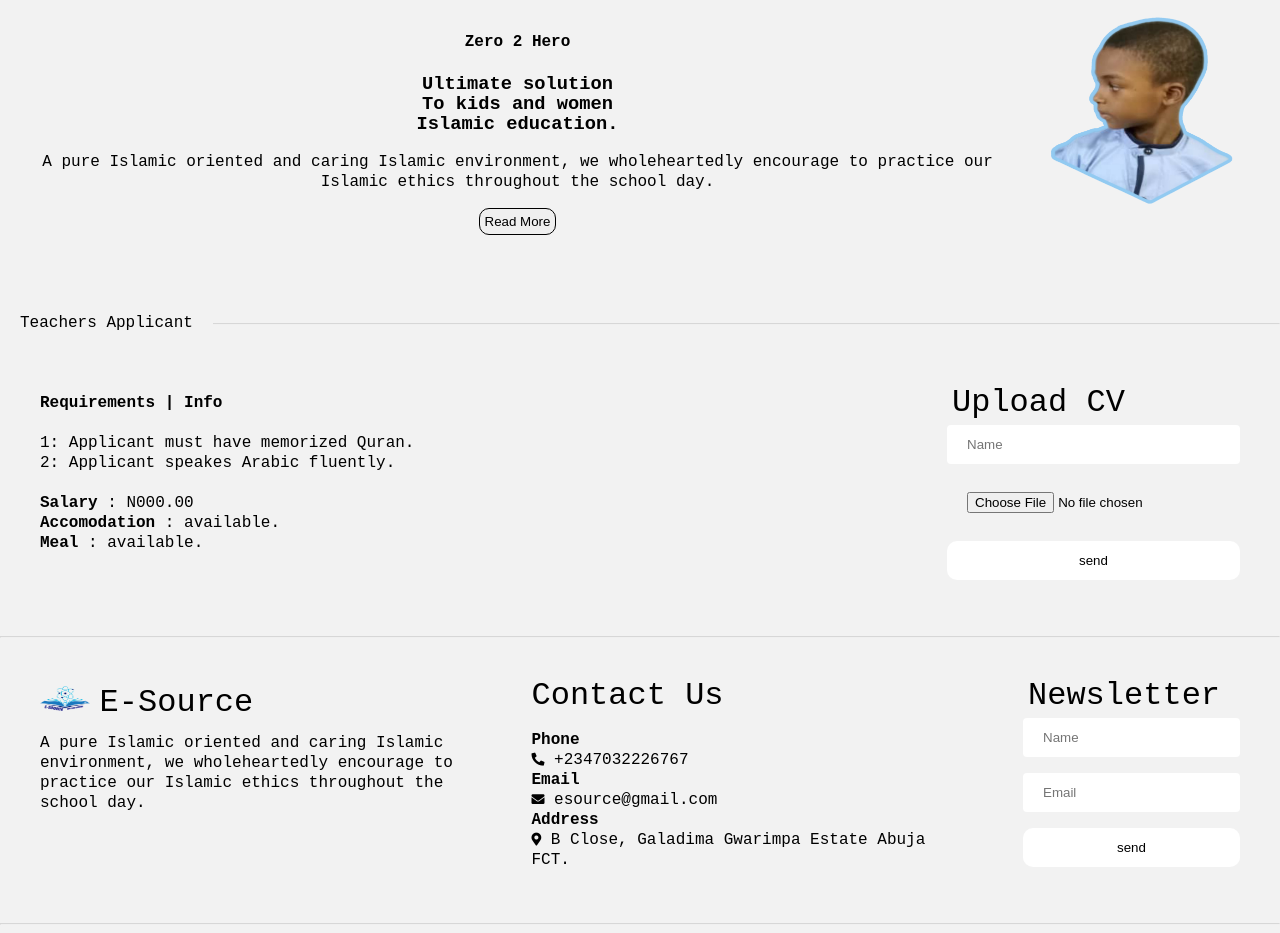
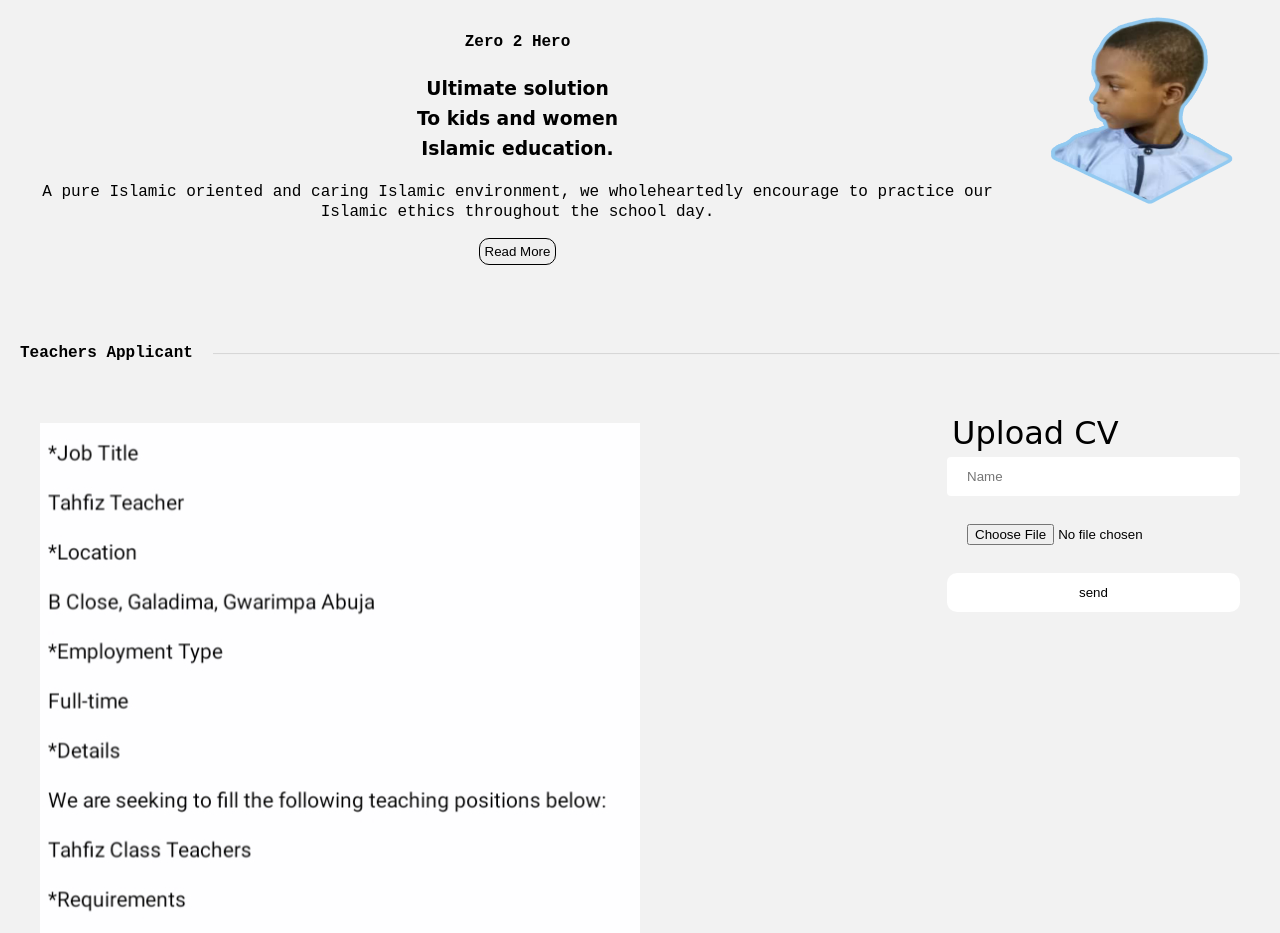
Before and after one commit to khalifa040/esb, a plain HTML site: page apply.html in a window 1280 px wide. Shown: the part 156-1089 px from the top of the page. Drawn offline with Linux system fonts and the light colour scheme.

Commit message:
Add files via upload

```diff
--- a/apply.html
+++ b/apply.html
@@ -2,7 +2,6 @@
 <html lang="en">
 <head>
     <meta charset="UTF-8">
-    <title>E-Source Brilliant Academy</title>
     <meta content="width=device-width, initial-scale=1.0" name="viewport">
     <meta content="E-Source Brilliant Academy" name="keywords">
     <meta content="E-Source Brilliant Academy" name="description">
@@ -30,21 +29,21 @@
     </div>
 <div class="right-container">
 <a class="nav-link" href="index.html">Home</a>
-<a class="nav-link" href="#" style="color: blue;">Contact</a>
+<a class="nav-link" href="#">Contact</a>
 <a class="nav-link" href="about.html">About</a></li>
- <button class="l">Log in</button>
+<button class="l" onclick="window.location.assign('login.html');">Log in</button>
 </div>
  </div>
  <br><br>
 <!-- c0nt3nt  -->
  <div class="main">
-     <div class="tc">
-         <h4>Zero 2 Hero</h4>
-         <h3>Ultimate solution <br>
-        To kids and women <br>
-         Islamic education.</h3>
+    <div class="tc c000">
+        <h4>Zero 2 Hero</h4>
+        <h3 class="cursive lh30">Ultimate solution <br>
+       To kids and women <br>
+        Islamic education.</h3>
        <p> A pure Islamic oriented and caring Islamic environment, we wholeheartedly encourage to practice our Islamic ethics throughout the school day.</p>
-       <button>Read More</button>
+       <button onclick="window.location.assign('about.html');">Read More</button>
      </div>
      <div><img src="img/header.png" height="200" width="200" class="imgc"></div>
  </div>
@@ -52,13 +51,9 @@
 <br><br>
 <hr>
 <span class="title">Teachers Applicant</span>
- <div class="main">
+ <div class="main cursive">
     <div>
-        <span><b>Requirements | Info</b><br><br>1: Applicant must have memorized Quran.
-            <br>2: Applicant speakes Arabic fluently.</span><br>
-            <br><b>Salary</b> : N000.00<br><b>Accomodation</b> : available.<br>
-            <b>Meal</b> : available.
-
+        <img src="img/apply.jpg" width="100%">
     </div>
     <div>
         <form>
@@ -76,12 +71,12 @@
         <p>A pure Islamic oriented and caring Islamic environment, we wholeheartedly encourage to practice our Islamic ethics throughout the school day.</p>
     </div>
     <div>
-        <span class="brand">Contact Us</span><br><br>
-        <span class="bold">Phone</span><br>
+        <span class="brand">Contact Us</span><br>
+        <span class="bold contacttitle">Phone</span><br>
         <span><i class="fa fa-phone-alt"></i>  +2347032226767</span><br>
-          <span class="bold">Email</span><br>
+          <span class="bold contacttitle">Email</span><br>
           <span><i class="fa fa-envelope"></i> esource@gmail.com</span><br>
-          <span class="bold">Address</span><br>
+          <span class="bold contacttitle">Address</span><br>
             <span><i class="fa fa-map-marker-alt"></i> B Close, Galadima Gwarimpa Estate
               Abuja FCT.</span>
     </div>
--- a/css/style.css
+++ b/css/style.css
@@ -20,15 +20,21 @@
   }
   .main div{padding: 10px;
           margin: 10px;}
-  .brand{font-size: 2em;}
+  .brand{font-size: 2em;
+    font-family: cursive;}
   .tc{text-align: center;}
   .title{text-align: center;
   position: relative;
   bottom: 20px;
   background: #f2f2f2;
-  padding: 5px 20px;}
+  padding: 5px 20px;
+  font-weight: bold;}
+  .lh30{line-height: 30px;}
   .newsl{text-align: center;
       padding: 5px;}
+  .contacttitle{display: inline-block;
+                margin-top: 10px;
+              margin-bottom: 10px;}
    form{
       border-radius: 5px;
       }
@@ -40,6 +46,7 @@ button{outline: none;
     border: 1px solid black;
     border-radius: 10px;
 }
+
 .bold{font-weight: bold;}
     input{width: 100%;
         padding: 12px 20px;
@@ -59,9 +66,12 @@ button{outline: none;
         cursor: pointer;}
 .m0{margin: 0;}
 .p0{padding: 0;}
+.cfff{color: #fff;}
+.c000{color: #000;}
+.cursive{font-family: cursive;}
 
     @media (min-width: 600px) {
-     .w400{width: 400px;}
+      .w400{width: 400px;}
     .main{
       padding: 10px;
 display: flex;
@@ -69,7 +79,7 @@ justify-content: space-between;
 }
 .main{gap: 5px;
     padding: 20px;}
-.main i{font-size: small;
+.main i{
     color: black;}
     .right-container{
 display: flex;
@@ -86,5 +96,4 @@ align-items: center;
 max-width: 33.3%;
 }
 
-
 }
```
Also changed, not shown: about.html (+11 -12 lines), contact.html (+8 -9 lines), index.html (+13 -13 lines), login.html (added, +3 -0 lines), img/apply.jpg (added), 1 other file.
